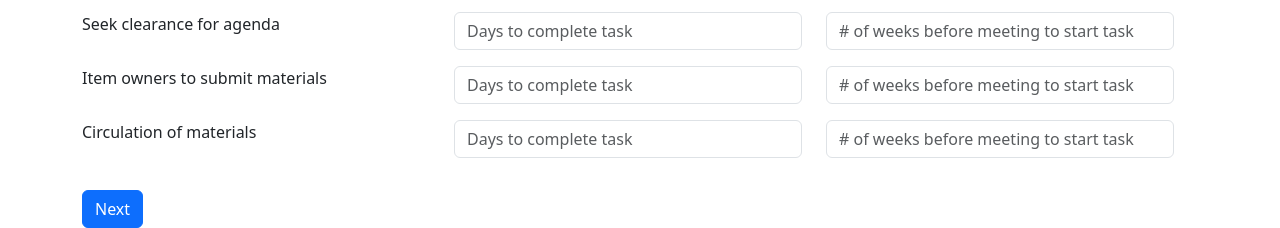
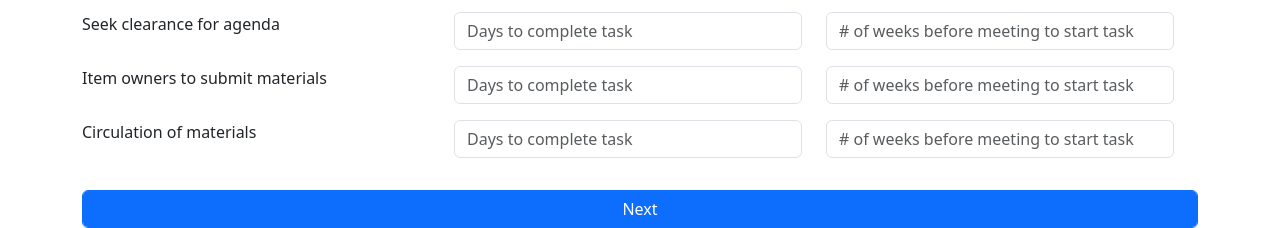
Before and after one commit to cloudswirls24/techup_project, a Node server app: page /meetingdetails in a window 1280 px wide. Shown: the part 686-914 px from the top of the page. Run offline with Node 20, Linux system fonts and the light colour scheme.

Commit message:
Correct hyperlinks and add script for meeting details page

```diff
--- a/index.js
+++ b/index.js
@@ -30,6 +30,28 @@ app.get("/completed", (req, res) => {
   res.render("completed.ejs");
 });
 
+
+//Code for meeting details page
+const mtgArray = ["meetingTitle", "meetingDate","startTime", "endTime", "meetingVenue", "defaultSetting","daysAgenda","priorAgenda","daysClear","priorClear","daysSubmitMaterials","priorSubmitMaterials","daysCirculate","priorCirculate"]
+mtgArray.forEach((element) => {
+  var element = element;
+  console.log(element);
+});
+
+function meetingDetails(req, res, next) {
+  mtgArray.forEach((element) => {
+    element = req.body["element"];
+    console.log(element);
+});
+  next();
+}
+
+
+app.post("/submitdetails", (req, res) => {
+  app.use(meetingDetails);
+  res.render("calendar.ejs");
+  });
+
 // Tells the app which port to run on
 app.listen(port, () => {
   console.log(`Server running on port ${port}`);
--- a/views/calendar.ejs
+++ b/views/calendar.ejs
@@ -28,7 +28,7 @@
       </tbody>
     </table>
 
-    <a class="btn btn-primary" href="email.html" role="button">Next</a>
+    <a class="btn btn-primary" href="/email" role="button">Next</a>
   </div>
 
 <%- include("partials/footer.ejs") %>
--- a/views/email.ejs
+++ b/views/email.ejs
@@ -65,7 +65,7 @@
       </div>
     </div>
     <p></p>
-    <a class="btn btn-primary" href="completed.html" role="button">Next</a>
+    <a class="btn btn-primary" href="/completed" role="button">Next</a>
     </div>
 
 <%- include("partials/footer.ejs") %>
--- a/views/index.ejs
+++ b/views/index.ejs
@@ -10,7 +10,7 @@
         <h1 class="display-5 fw-bold text-body-emphasis lh-1 mb-3">Meeting secretariat? Let us do the work for you.</h1>
         <p class="lead">Generate calendar invites, reminders for meeting milestones, and email templates for your meeting, all in a few clicks.</p>
         <div class="d-grid gap-2 d-md-flex justify-content-md-start">
-          <a href="meetingdetails.html" class="btn btn-primary btn-lg px-4 me-md-2">Get started</a>
+          <a href="/meetingdetails" class="btn btn-primary btn-lg px-4 me-md-2">Get started</a>
           <!-- <button type="button" class="btn btn-outline-secondary btn-lg px-4">Default</button> -->
         </div>
       </div>
@@ -52,7 +52,7 @@
         <div class="col-lg-6 col-md-8 mx-auto">
           <p><img src="..." class="card-img-bottom" alt="..."></p>
           <p>
-            <a href="meetingdetails.html" class="btn btn-primary my-2">Get started</a>
+            <a href="/meetingdetails" class="btn btn-primary my-2">Get started</a>
           </p>
         </div>
 
--- a/views/meetingdetails.ejs
+++ b/views/meetingdetails.ejs
@@ -3,35 +3,36 @@
 
 <div class="container">
     <h3>1) Meeting details</h3>
+    <form action="/submitdetails" method="post">
     <div class="mb-3">
         <label for="meetingTitle" class="form-label">Meeting title</label>
-        <input type="text" class="form-control" id="meetingTitle" placeholder="Meeting title">
+        <input type="text" class="form-control" id="meetingTitle" name="meetingTitle" placeholder="Meeting title">
     </div>
     <div class="mb-3">
         <label for="meetingDate" class="form-label">Date</label>
-        <input type="text" class="form-control" id="meetingDate" placeholder="Meeting date">
+        <input type="text" class="form-control" id="meetingDate" name="meetingDate" placeholder="Meeting date">
     </div>
     <div class="mb-3">
         <label for="meetingStartTime" class="form-label">Time</label>
     <div class="row">
         <div class="col">
-          <input type="text" class="form-control" placeholder="Meeting start time" aria-label="First name">
+          <input type="text" class="form-control" name="startTime" placeholder="Meeting start time" aria-label="First name">
         </div>
         to
         <div class="col">
-          <input type="text" class="form-control" placeholder="Meeting end time" aria-label="Last name">
+          <input type="text" class="form-control" name="endTime" placeholder="Meeting end time" aria-label="Last name">
         </div>
       </div></div>
     <div class="mb-3">
         <label for="meetingVenue" class="form-label">Venue</label>
-        <input type="text" class="form-control" id="meetingVenue" placeholder="Meeting venue">
+        <input type="text" class="form-control" id="meetingVenue" name="meetingVenue" placeholder="Meeting venue">
     </div>
 </div>
 
 <div class="container mt-5">
     <h3>2) Timeline settings</h3>
     <div class="form-check my-3">
-        <input class="form-check-input" type="checkbox" value="" id="flexCheckChecked" checked>
+        <input class="form-check-input" type="checkbox" value="" id="flexCheckChecked" name="defaultSetting" checked>
         <label class="form-check-label" for="flexCheckChecked">
           Use default settings?
         </label>
@@ -51,10 +52,10 @@
         Call for agenda
         </div>
         <div class="col">
-          <input type="text" class="form-control" placeholder="Days to complete task" aria-label="First name" disabled>
+          <input type="text" class="form-control" placeholder="Days to complete task" name="daysAgenda" aria-label="Days_call agenda" disabled>
         </div>
         <div class="col">
-          <input type="text" class="form-control" placeholder="# of weeks before meeting to start task" aria-label="Last name">
+          <input type="text" class="form-control" placeholder="# of weeks before meeting to start task" name="priorAgenda" aria-label="Advance_call agenda">
         </div>
     </div>
 
@@ -63,10 +64,10 @@
         Seek clearance for agenda
         </div>
         <div class="col">
-          <input type="text" class="form-control" placeholder="Days to complete task" aria-label="First name">
+          <input type="text" class="form-control" placeholder="Days to complete task" name="daysClear" aria-label="First name">
         </div>
         <div class="col">
-          <input type="text" class="form-control" placeholder="# of weeks before meeting to start task" aria-label="Last name">
+          <input type="text" class="form-control" placeholder="# of weeks before meeting to start task" name="priorClear" aria-label="Last name">
         </div>
     </div>
 
@@ -75,10 +76,10 @@
         Item owners to submit materials
         </div>
         <div class="col">
-          <input type="text" class="form-control" placeholder="Days to complete task" aria-label="First name">
+          <input type="text" class="form-control" placeholder="Days to complete task" name="daysSubmitMaterials" aria-label="First name">
         </div>
         <div class="col">
-          <input type="text" class="form-control" placeholder="# of weeks before meeting to start task" aria-label="Last name">
+          <input type="text" class="form-control" placeholder="# of weeks before meeting to start task" name="priorSubmitMaterials" aria-label="Last name">
         </div>
     </div>
 
@@ -87,17 +88,17 @@
         Circulation of materials
         </div>
         <div class="col">
-          <input type="text" class="form-control" placeholder="Days to complete task" aria-label="First name">
+          <input type="text" class="form-control" placeholder="Days to complete task" name="daysCirculate" aria-label="First name">
         </div>
         <div class="col">
-          <input type="text" class="form-control" placeholder="# of weeks before meeting to start task" aria-label="Last name">
+          <input type="text" class="form-control" placeholder="# of weeks before meeting to start task" name="priorCirculate" aria-label="Last name">
         </div>
     </div>
 
-
     </div>
-    <a class="btn btn-primary" href="calendar.html" role="button" id="submitDetails">Next</a>
-
+    <!-- <a class="" href="/calendar" role="button" id="submitDetails">Next</a> -->
+    <input type="submit" class="btn btn-primary form-control" role="button" value="Next">
+</form>
 </div>
 
 <%- include("partials/footer.ejs") %>
```
